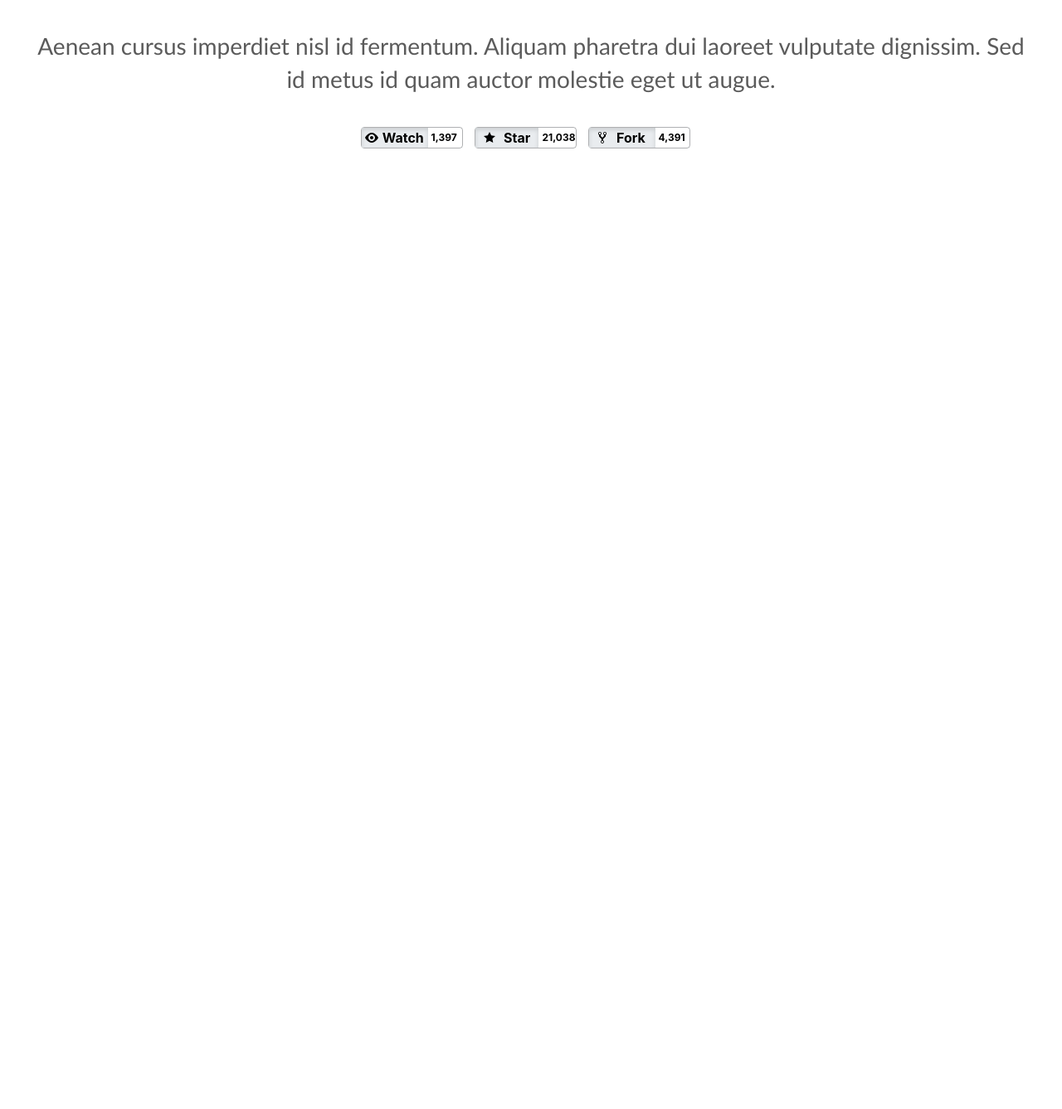
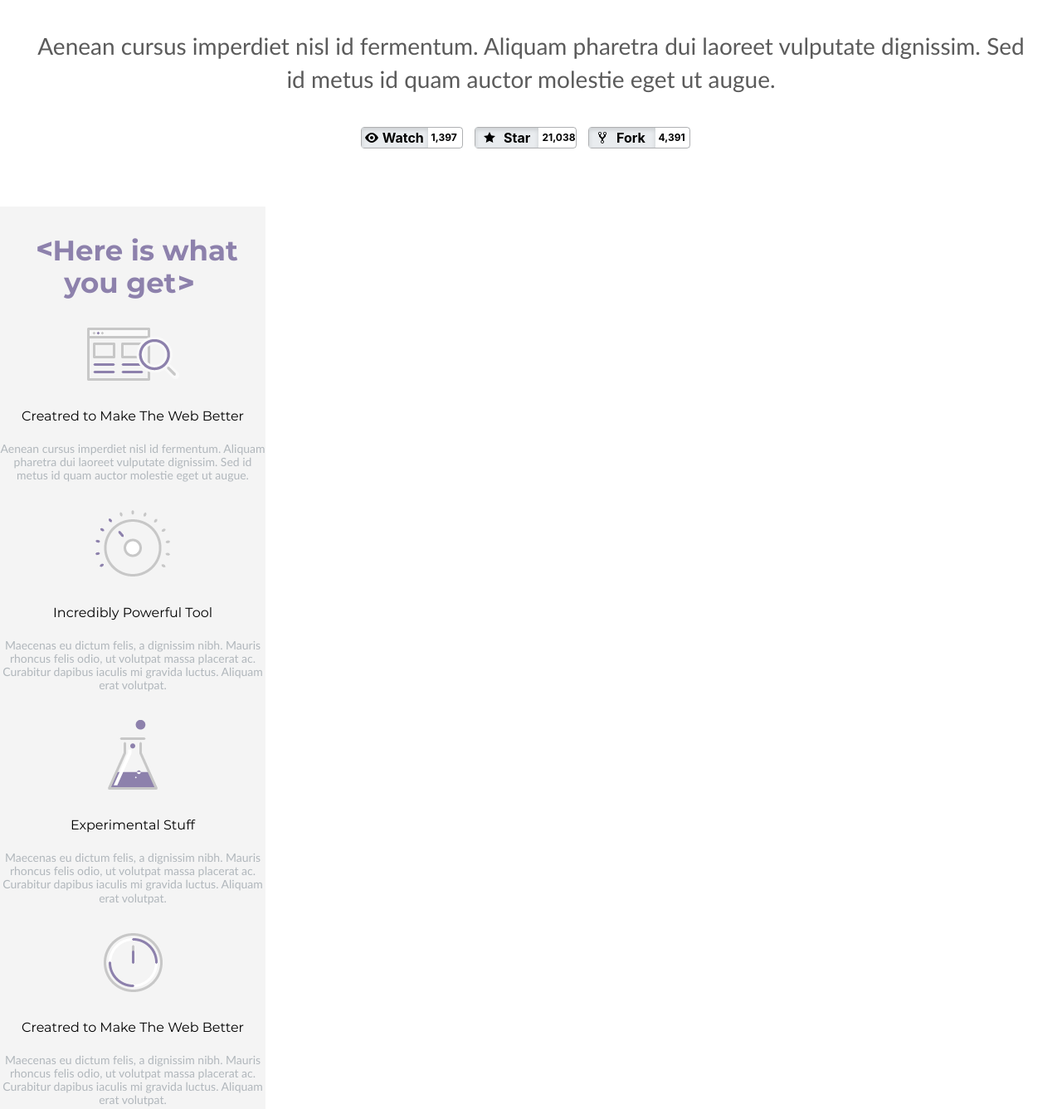
Before and after one commit to OlDashkevych/Forkio, a website: page src/index.html in a window 1280 px wide. Shown: the part 871-2208 px from the top of the page at 83% size. Before the commit the page ends 1120 px from the top, so only its background shows below. Drawn offline with nearby package versions, Linux system fonts and the light colour scheme; files that its build step writes are made by us from their sources; files whose address does not match are found by name; a web font is replaced by a local one.

Commit message:
section 320 done

```diff
--- /dev/null
+++ b/src/html/features.html
@@ -0,0 +1,47 @@
+<section class="features">
+    <h2 class="features--title">
+    Here is what you get
+    </h2>
+    <div class="features--section">
+        <img src="../images/features/icon-1.png" alt="icon" class="features--section__img">
+        <p class="features--section__title-text">
+            Creatred to Make The Web Better
+        </p>
+        <p class="features--section__text">
+            Aenean cursus imperdiet nisl id fermentum. Aliquam pharetra dui laoreet vulputate dignissim. Sed id metus id quam auctor molestie eget ut augue.
+        </p>
+    </div>
+
+    <div class="features--section">
+        <img src="../images/features/icon-2.png" alt="iconTwo" class="features--section__img">
+        <p class="features--section__title-text">
+            Incredibly Powerful Tool
+        </p>
+        <p class="features--section__text">
+            Maecenas eu dictum felis, a dignissim nibh. Mauris rhoncus felis odio, ut volutpat massa placerat ac. Curabitur dapibus iaculis mi gravida luctus. Aliquam erat volutpat.
+        </p>
+    </div>
+
+    <div class="features--section">
+        <img src="../images/features/icon-3-320.png" alt="iconThree" class="features--section__img">
+        <p class="features--section__title-text">
+            Experimental Stuff
+        </p>
+        <p class="features--section__text">
+            Maecenas eu dictum felis, a dignissim nibh. Mauris rhoncus felis odio, ut volutpat massa placerat ac. Curabitur dapibus iaculis mi gravida luctus. Aliquam erat volutpat.
+        </p>
+    </div>
+
+    <div class="features--section">
+        <img src="../images/features/icon-4-320.png" alt="iconFour" class="features--section__img">
+        <p class="features--section__title-text">
+            Creatred to Make The Web Better
+        </p>
+        <p class="features--section__text">
+            Maecenas eu dictum felis, a dignissim nibh. Mauris rhoncus felis odio, ut volutpat massa placerat ac. Curabitur dapibus iaculis mi gravida luctus. Aliquam erat volutpat.
+        </p>
+    </div>
+<div class="features--sectionImage">
+    <img src="../images/features/editor-320.png" alt="editor" class="features--section__image">
+</div>
+</section>
--- /dev/null
+++ b/src/sass/components/features.scss
@@ -0,0 +1,59 @@
+.features {
+    width: 320px;
+    background: #f4f4f4;
+    text-align: center;
+}
+
+.features--title {
+    margin: 0;
+    color: #8d81ac;
+    font-size: 34px;
+    font-weight: bold;
+    padding-top: 34px;
+    font-family: "Montserrat";
+    text-align: center;
+
+}
+.features--title::before {
+    content: "<";
+    font-weight: 900;
+    color: #8d81ac;
+    position: relative;
+    top: -2px;
+    left: 10px;
+    border-radius: 20px 20px 0 0;
+}
+
+.features--title::after {
+    content: ">";
+    font-weight: 900;
+    color: #8d81ac;
+    position: relative;
+    top: 0px;
+    left: -8px;
+    border-radius: 20px 20px 0 0;
+}
+
+.features--section {
+    margin-top: 34px;
+}
+
+.features--section__title-text {
+    margin-top: 30px;
+    margin-bottom: 20px;
+    font-size: 16px;
+    font-family: "Montserrat";
+    line-height: 1.3;
+}
+
+.features--section__text {
+    margin: 0;
+    font-size: 14px;
+    font-family: "Lato";
+    color: #b1b7bc;
+
+}
+
+.features--sectionImage {
+    margin-top: 72px;
+}
--- a/src/sass/main.scss
+++ b/src/sass/main.scss
@@ -15,3 +15,4 @@
 @import './media/header-media';
 @import './components/revolutionary.scss';
 @import './media/revolutionary-media';
+@import './components/features.scss'
```
Also changed, not shown: src/index.html (+2 -1 lines), src/images/features/editor-320.png (added), src/images/features/editor-768.png (added), src/images/features/icon-1.png (added), src/images/features/icon-2.png (added), src/images/features/icon-3-320.png (added), src/images/features/icon-4-320.png (added).
